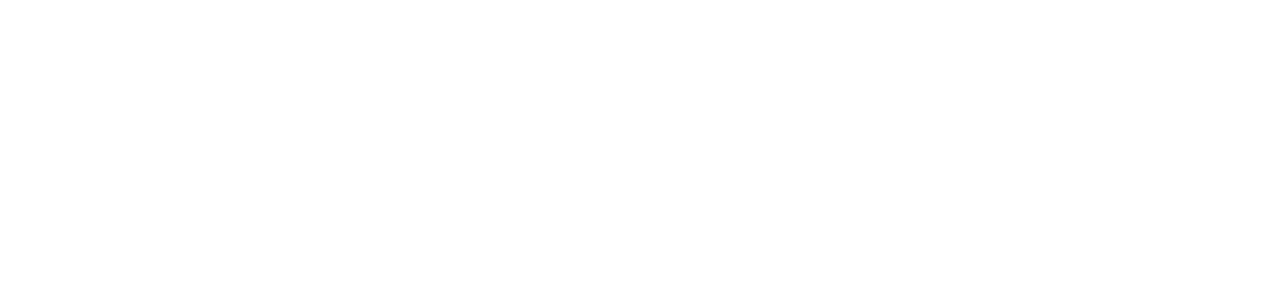
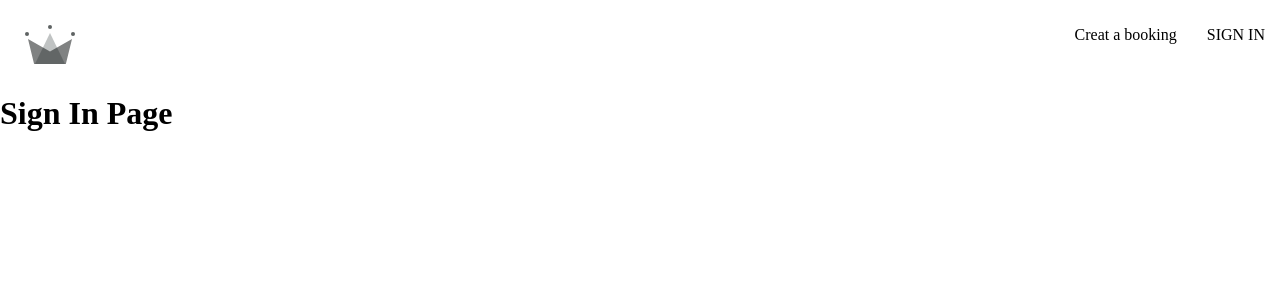
Before and after one commit to unekuogbaje/leathermore, a React (Create React App) app: page /sign-in in a window 1280 px wide. Before the commit this address had no page. Shown: the top 300 px of the page. Built offline with nearby package versions, Linux system fonts and the light colour scheme; the HTML template or start-up script is replaced by a standard one.

Commit message:
firebase

```diff
--- a/package.json
+++ b/package.json
@@ -6,6 +6,7 @@
     "@testing-library/jest-dom": "^5.16.5",
     "@testing-library/react": "^13.4.0",
     "@testing-library/user-event": "^13.5.0",
+    "firebase": "^9.10.0",
     "react": "^18.2.0",
     "react-dom": "^18.2.0",
     "react-router-dom": "6",
--- a/src/App.js
+++ b/src/App.js
@@ -3,6 +3,7 @@
 import { Routes, Route } from 'react-router-dom'
 
 import NavBar from './routes/navbar/navbar.component';
+import SignIn from './routes/sign-in/sign-in.component';
 
 
 
@@ -16,6 +17,7 @@
       <Route path='/' element={<NavBar />} >
         <Route index element={<Home/> } />
         <Route path='booking' element={<Booking/> } />
+        <Route path='sign-in' element={<SignIn/> } />
       </Route>
     </Routes>
     );
--- a/src/routes/navbar/navbar.component.jsx
+++ b/src/routes/navbar/navbar.component.jsx
@@ -14,6 +14,9 @@
             <Link className='nav-link' to='/booking'>
                 Creat a booking
             </Link>
+            <Link className='nav-link' to='/sign-in'>
+                SIGN IN
+            </Link>
           </div>
         </div>
         <Outlet/>
--- /dev/null
+++ b/src/routes/sign-in/sign-in.component.jsx
@@ -0,0 +1,9 @@
+const SignIn = () => {
+    return (
+        <div>
+            <h1>Sign In Page</h1>
+        </div>
+    )
+}
+
+export default SignIn;
```
Also changed, not shown: 1 other file (tests, documents, lock files or other folders).
